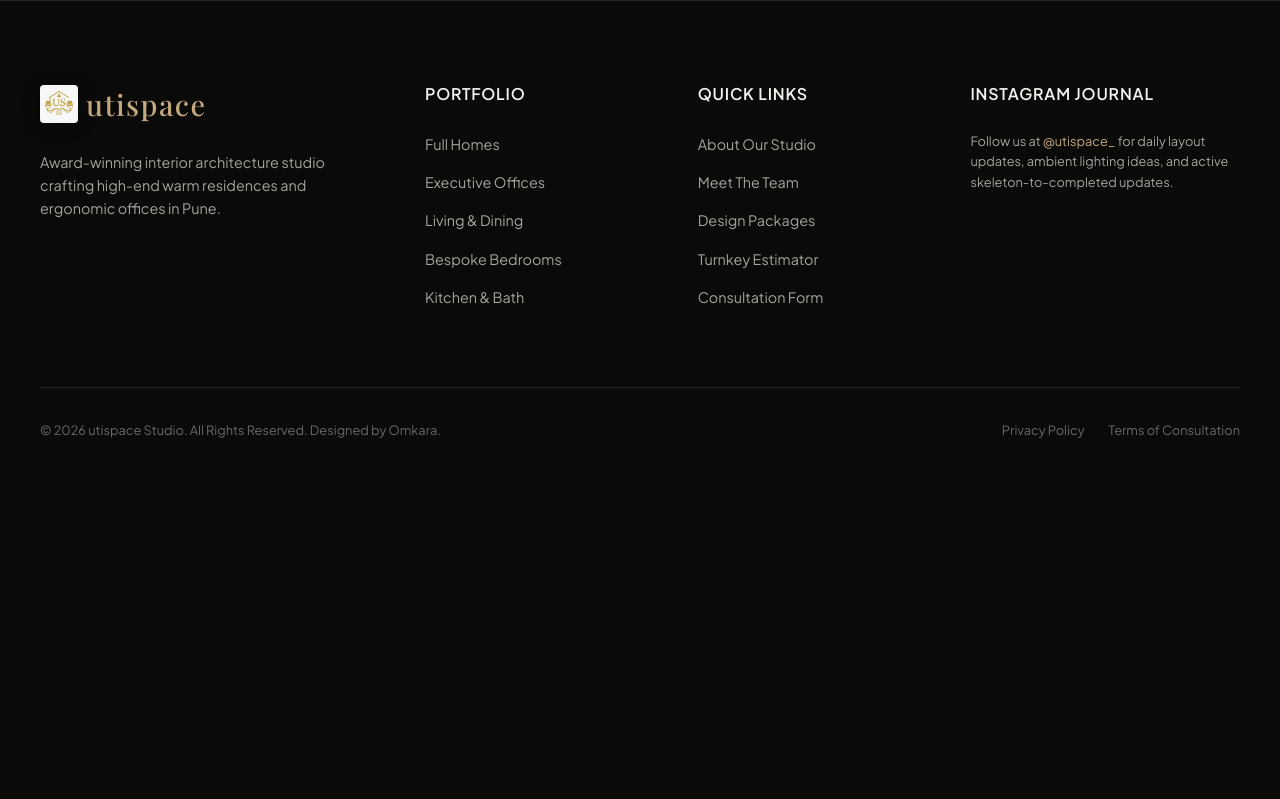
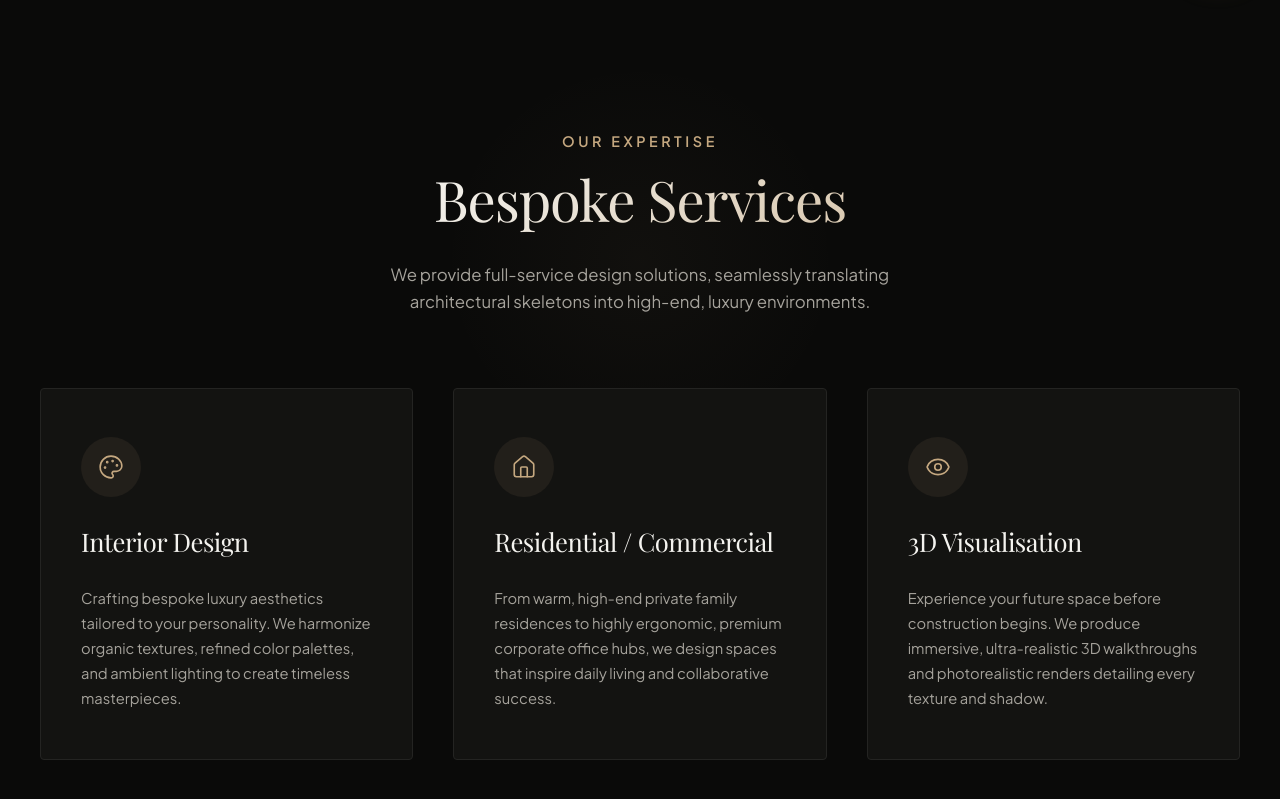
Before and after one commit to Onkarthopate/utispace, a React (Vite) app: page / in a window 1280 px wide. Shown: the part 800-1599 px from the top of the page. Before the commit the page ends 1288 px from the top, so only its background shows below. Built offline with nearby package versions, Linux system fonts and the light colour scheme; a web font is replaced by a local one.

Commit message:
video uploaded

```diff
--- a/src/components/Chatbot.jsx
+++ b/src/components/Chatbot.jsx
@@ -42,11 +42,11 @@ const Chatbot = () => {
     }
 
     if (text.includes('pune') || text.includes('location') || text.includes('address') || text.includes('where')) {
-      return "Our physical design studio is located at 302, Signature Plaza, Lane 6, Koregaon Park, Pune, MH. You are welcome to book an appointment to see our physical sample materials catalogue.";
+      return "Our physical design studio is located at Office No C3-312, EPIC Plaza, Kesnand Phata, Wagholi, Pune, Maharashtra 412207. You are welcome to book an appointment to see our physical sample materials catalogue.";
     }
 
     if (text.includes('contact') || text.includes('whatsapp') || text.includes('call') || text.includes('phone') || text.includes('book')) {
-      return "You can call us directly at +91 98765 43210 or leave your contact details in our 'Request a Consultation' form, and our lead stylist Neha will schedule a session with you.";
+      return "You can call us directly at +91 86240 52526 or leave your contact details in our 'Request a Consultation' form, and our lead stylist Neha will schedule a session with you.";
     }
 
     if (text.includes('hello') || text.includes('hi') || text.includes('hey')) {
--- a/src/components/Navbar.jsx
+++ b/src/components/Navbar.jsx
@@ -153,7 +153,7 @@ const Navbar = ({ onSearch }) => {
                 type="email"
                 className="form-control"
                 required
-                placeholder="design@utispace.com"
+                placeholder="utispace01@gmail.com"
                 value={email}
                 onChange={(e) => setEmail(e.target.value)}
               />
--- /dev/null
+++ b/src/components/ServicesSection.jsx
@@ -0,0 +1,155 @@
+import React from 'react';
+import { Palette, Home, Eye, KeyRound, Layout, Hammer } from 'lucide-react';
+
+const SERVICES = [
+  {
+    id: 1,
+    title: 'Interior Design',
+    description: 'Crafting bespoke luxury aesthetics tailored to your personality. We harmonize organic textures, refined color palettes, and ambient lighting to create timeless masterpieces.',
+    icon: Palette
+  },
+  {
+    id: 2,
+    title: 'Residential / Commercial',
+    description: 'From warm, high-end private family residences to highly ergonomic, premium corporate office hubs, we design spaces that inspire daily living and collaborative success.',
+    icon: Home
+  },
+  {
+    id: 3,
+    title: '3D Visualisation',
+    description: 'Experience your future space before construction begins. We produce immersive, ultra-realistic 3D walkthroughs and photorealistic renders detailing every texture and shadow.',
+    icon: Eye
+  },
+  {
+    id: 4,
+    title: 'Turnkey Projects',
+    description: 'Surgically precise execution from initial layout skeletons to the final key handover. We manage all procurement, material sourcing, scheduling, and contractor coordination.',
+    icon: KeyRound
+  },
+  {
+    id: 5,
+    title: 'Space Planning',
+    description: 'Maximizing flow, functional volume, and ergonomic efficiency. We carefully map traffic patterns, natural lighting paths, and structural layouts for seamless daily utility.',
+    icon: Layout
+  },
+  {
+    id: 6,
+    title: 'Renovations',
+    description: 'Breathing modern sophistication and luxurious energy into existing properties. We reconstruct outdated structures into modern architectural masterpieces.',
+    icon: Hammer
+  }
+];
+
+const ServicesSection = () => {
+  return (
+    <section id="services" className="services-section section-padding" style={{ backgroundColor: 'var(--bg-primary)', position: 'relative', overflow: 'hidden' }}>
+      {/* Decorative background glow */}
+      <div style={{
+        position: 'absolute',
+        top: '20%',
+        left: '50%',
+        transform: 'translate(-50%, -50%)',
+        width: '400px',
+        height: '400px',
+        background: 'radial-gradient(circle, rgba(197, 168, 128, 0.04) 0%, transparent 70%)',
+        zIndex: 0,
+        pointerEvents: 'none'
+      }} />
+
+      <div className="container" style={{ position: 'relative', zIndex: 1 }}>
+        <div className="section-header">
+          <span className="hero-subtitle">Our Expertise</span>
+          <h2 className="serif-title" style={{ fontSize: '3.5rem', marginBottom: '1.2rem', background: 'linear-gradient(135deg, var(--text-primary) 30%, var(--accent-gold) 100%)', WebkitBackgroundClip: 'text', WebkitTextFillColor: 'transparent' }}>
+            Bespoke Services
+          </h2>
+          <p style={{ fontSize: '1.05rem', color: 'var(--text-secondary)', maxWidth: '600px', margin: '0 auto' }}>
+            We provide full-service design solutions, seamlessly translating architectural skeletons into high-end, luxury environments.
+          </p>
+        </div>
+
+        <div className="services-grid" style={{
+          display: 'grid',
+          gridTemplateColumns: 'repeat(auto-fit, minmax(320px, 1fr))',
+          gap: '2.5rem',
+          marginTop: '4rem'
+        }}>
+          {SERVICES.map((service) => {
+            const IconComponent = service.icon;
+            return (
+              <div key={service.id} className="service-card-premium" style={{
+                backgroundColor: 'var(--bg-secondary)',
+                border: '1px solid var(--border-color)',
+                padding: '3rem 2.5rem',
+                borderRadius: '4px',
+                transition: 'var(--transition-smooth)',
+                display: 'flex',
+                flexDirection: 'column',
+                gap: '1.5rem',
+                position: 'relative',
+                overflow: 'hidden',
+                cursor: 'pointer'
+              }}>
+                {/* Thin top border that highlights on hover */}
+                <div className="hover-line" style={{
+                  position: 'absolute',
+                  top: 0,
+                  left: 0,
+                  width: '0%',
+                  height: '2px',
+                  backgroundColor: 'var(--accent-gold)',
+                  transition: 'var(--transition-smooth)'
+                }} />
+
+                <div className="service-icon-box" style={{
+                  width: '60px',
+                  height: '60px',
+                  borderRadius: '50%',
+                  backgroundColor: 'rgba(197, 168, 128, 0.08)',
+                  display: 'flex',
+                  alignItems: 'center',
+                  justifyContent: 'center',
+                  color: 'var(--accent-gold)',
+                  transition: 'var(--transition-smooth)'
+                }}>
+                  <IconComponent size={26} strokeWidth={1.5} />
+                </div>
+
+                <h3 className="serif-title" style={{ fontSize: '1.6rem', color: 'var(--text-primary)', margin: 0 }}>
+                  {service.title}
+                </h3>
+
+                <p style={{
+                  fontSize: '0.92rem',
+                  lineHeight: '1.7',
+                  color: 'var(--text-secondary)',
+                  margin: 0
+                }}>
+                  {service.description}
+                </p>
+              </div>
+            );
+          })}
+        </div>
+      </div>
+
+      {/* Styled JSX for Premium Hover Micro-animations */}
+      <style dangerouslySetInnerHTML={{ __html: `
+        .service-card-premium:hover {
+          transform: translateY(-8px);
+          border-color: var(--border-color-light) !important;
+          box-shadow: 0 20px 40px rgba(0, 0, 0, 0.4), 0 0 20px rgba(197, 168, 128, 0.03);
+        }
+        .service-card-premium:hover .hover-line {
+          width: 100% !important;
+        }
+        .service-card-premium:hover .service-icon-box {
+          background-color: var(--accent-gold) !important;
+          color: var(--bg-primary) !important;
+          transform: scale(1.1);
+        }
+      `}} />
+    </section>
+  );
+};
+
+export default ServicesSection;
--- a/src/index.css
+++ b/src/index.css
@@ -1948,3 +1948,113 @@ button, input, textarea, select {
   font-weight: 500;
   margin-bottom: 0.2rem;
 }
+
+/* REELS VIDEO MODAL */
+.reel-modal-overlay {
+  position: fixed;
+  inset: 0;
+  background-color: rgba(10, 10, 9, 0.95);
+  backdrop-filter: blur(12px);
+  -webkit-backdrop-filter: blur(12px);
+  z-index: 2000;
+  display: flex;
+  align-items: center;
+  justify-content: center;
+  padding: 2rem;
+  animation: modalFadeIn 0.3s ease forwards;
+}
+
+.reel-modal-content {
+  background-color: var(--bg-tertiary);
+  border: 1px solid var(--border-color);
+  border-radius: 12px;
+  width: 100%;
+  max-width: 900px;
+  box-shadow: var(--shadow-premium);
+  overflow: hidden;
+  display: flex;
+  flex-direction: column;
+  animation: modalScaleIn 0.4s cubic-bezier(0.34, 1.56, 0.64, 1) forwards;
+}
+
+.reel-modal-header {
+  padding: 1.25rem 2rem;
+  background-color: var(--bg-secondary);
+  border-bottom: 1px solid var(--border-color);
+  display: flex;
+  justify-content: space-between;
+  align-items: center;
+}
+
+.reel-modal-header h3 {
+  font-size: 1.3rem;
+  margin: 0;
+  color: var(--accent-gold);
+}
+
+.reel-modal-close {
+  background: transparent;
+  border: none;
+  color: var(--text-secondary);
+  cursor: pointer;
+  display: flex;
+  align-items: center;
+  justify-content: center;
+  padding: 0.5rem;
+  border-radius: 50%;
+  transition: all 0.3s ease;
+}
+
+.reel-modal-close:hover {
+  color: var(--accent-gold);
+  background-color: rgba(255, 255, 255, 0.05);
+  transform: rotate(90deg);
+}
+
+.reel-modal-body {
+  position: relative;
+  width: 100%;
+  background-color: #000;
+  display: flex;
+  justify-content: center;
+  align-items: center;
+  aspect-ratio: 16/9; /* Widescreen default */
+}
+
+/* If the video has portrait dimensions (like a reel), it will display beautifully centered */
+.reel-modal-video {
+  width: 100%;
+  height: 100%;
+  max-height: 70vh;
+  object-fit: contain;
+  outline: none;
+}
+
+@keyframes modalFadeIn {
+  from { opacity: 0; }
+  to { opacity: 1; }
+}
+
+@keyframes modalScaleIn {
+  from { transform: scale(0.9); opacity: 0; }
+  to { transform: scale(1); opacity: 1; }
+}
+
+@media (max-width: 768px) {
+  .reel-modal-overlay {
+    padding: 1rem;
+  }
+  .reel-modal-header {
+    padding: 1rem 1.5rem;
+  }
+  .reel-modal-header h3 {
+    font-size: 1.1rem;
+  }
+  .reel-modal-body {
+    aspect-ratio: auto;
+    height: 60vh;
+  }
+  .reel-modal-video {
+    height: 100%;
+  }
+}
--- a/src/pages/Home.jsx
+++ b/src/pages/Home.jsx
@@ -1,11 +1,12 @@
 import React from 'react';
 import HeroCarousel from '../components/HeroCarousel';
+import ServicesSection from '../components/ServicesSection';
 
 const Home = () => {
   return (
     <div>
       <HeroCarousel />
-      {/* We can add a quick intro or call to action here, but HeroCarousel handles the main landing. */}
+      <ServicesSection />
     </div>
   );
 };
```
Also changed, not shown: src/components/LocationContact.jsx (+9 -9 lines), src/components/ReelsSection.jsx (+65 -22 lines), 1 other file (tests, documents, lock files or other folders).
